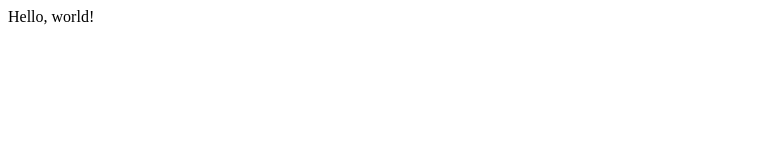
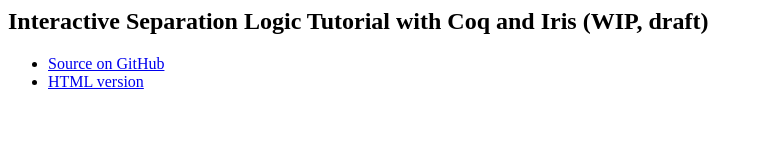
Before and after one commit to izgzhen/sl-tut-iris, a plain HTML site: page index.html in a window 1280 px wide. Shown: the whole page, without its empty margins (0-763 px from the left). Drawn offline with Linux system fonts and the light colour scheme.

Commit message:
Update index

```diff
--- a/index.html
+++ b/index.html
@@ -1 +1,6 @@
-Hello, world!
+<h2>Interactive Separation Logic Tutorial with Coq and Iris (WIP, draft)</h2>
+
+<ul>
+    <li><a href="https://github.com/izgzhen/sl-tut-iris">Source on GitHub</a></li>
+    <li><a href="html/toc.html">HTML version</a></li>
+</ul>
```
